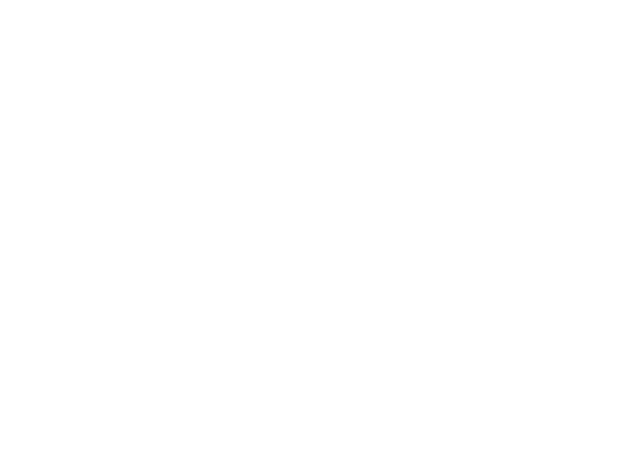
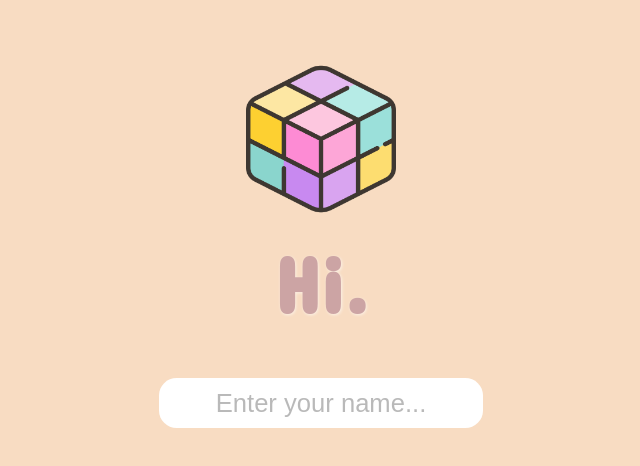
Before and after one commit to QnK1/timer, a plain HTML site: page index.html in a window 1280 px wide. Shown: the whole page, without its empty margins (319-959 px from the left). Drawn offline with Linux system fonts and the light colour scheme.

Commit message:
adde basic welcome screen styling

```diff
--- a/index.html
+++ b/index.html
@@ -10,7 +10,13 @@
     <link rel="stylesheet" href="style.css" type="text/css">
 </head>
 <body>
-
+    <div class="welcome-screen">
+        <form action="" class="welcome-form">
+            <img src="favicon.png" alt="Rubik's cube picture" class="welcome-icon">
+            <h1>Hi.</h1>
+            <input type="text" class="name-input" placeholder="Enter your name...">
+        </form>
+    </div>
 
     <script src="script.js"></script>
 </body>
--- a/style.css
+++ b/style.css
@@ -1,6 +1,65 @@
+@import url('https://fonts.googleapis.com/css2?family=Concert+One&display=swap');
+
+:root{
+    --green: rgb(198, 224, 198);
+    --yellow: rgb(229, 228, 180);
+    --orange: rgb(248, 220, 194);
+    --red: rgb(204, 164, 164);
+}
+
 body{
     box-sizing: border-box;
     margin: 0;
     padding: 0;
     min-height: 100vh;
+    font-family: 'Concert One', cursive;
 }
+
+.welcome-screen{
+    height: 100vh;
+    width: 100vw;
+    background: var(--orange);
+
+    display: flex;
+    justify-content: center;
+    text-align: center;
+}
+
+.welcome-screen .welcome-form{
+    margin-top: 5%;
+}
+
+.welcome-screen .welcome-icon{
+    height: 150px;
+    width: 150px;
+    opacity: 0.75;
+}
+
+.welcome-screen h1{
+    color: var(--red);
+    margin-top: 1.2rem;
+    margin-bottom: 3rem;
+    font-size: 5rem;
+    text-shadow: 0.05rem 0.05rem 0.2rem rgba(255, 255, 255, 0.6);
+}
+
+.welcome-screen .name-input{
+    border: none;
+    width: 20rem;
+    height: 3rem;
+    border-radius: 1.1rem;
+    font-size: 1.6rem;
+    text-align: center;
+    margin-top: 0;
+}
+
+.welcome-screen .name-input::placeholder{
+    opacity: 0.5;
+}
+
+
+@media (max-width: 1000px){
+    .welcome-form{
+        margin: auto 15px;
+    }
+}
```
